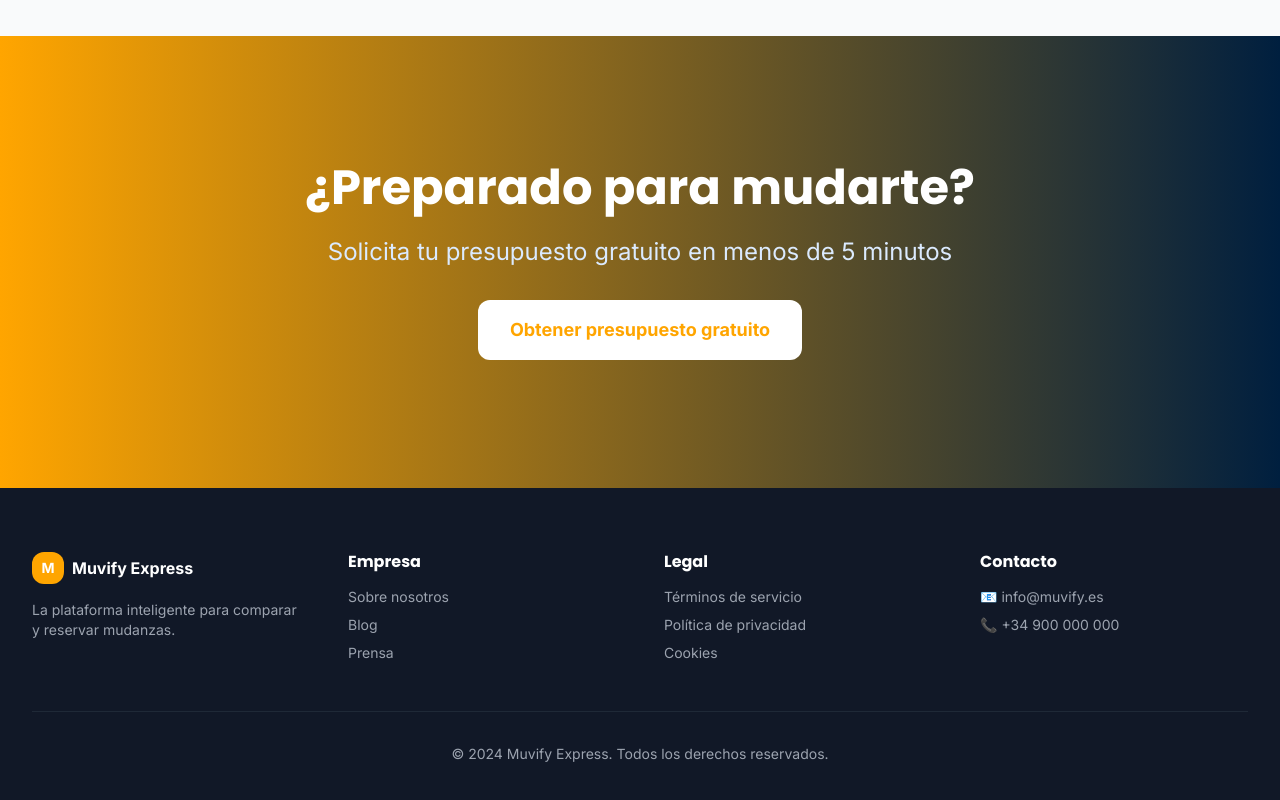
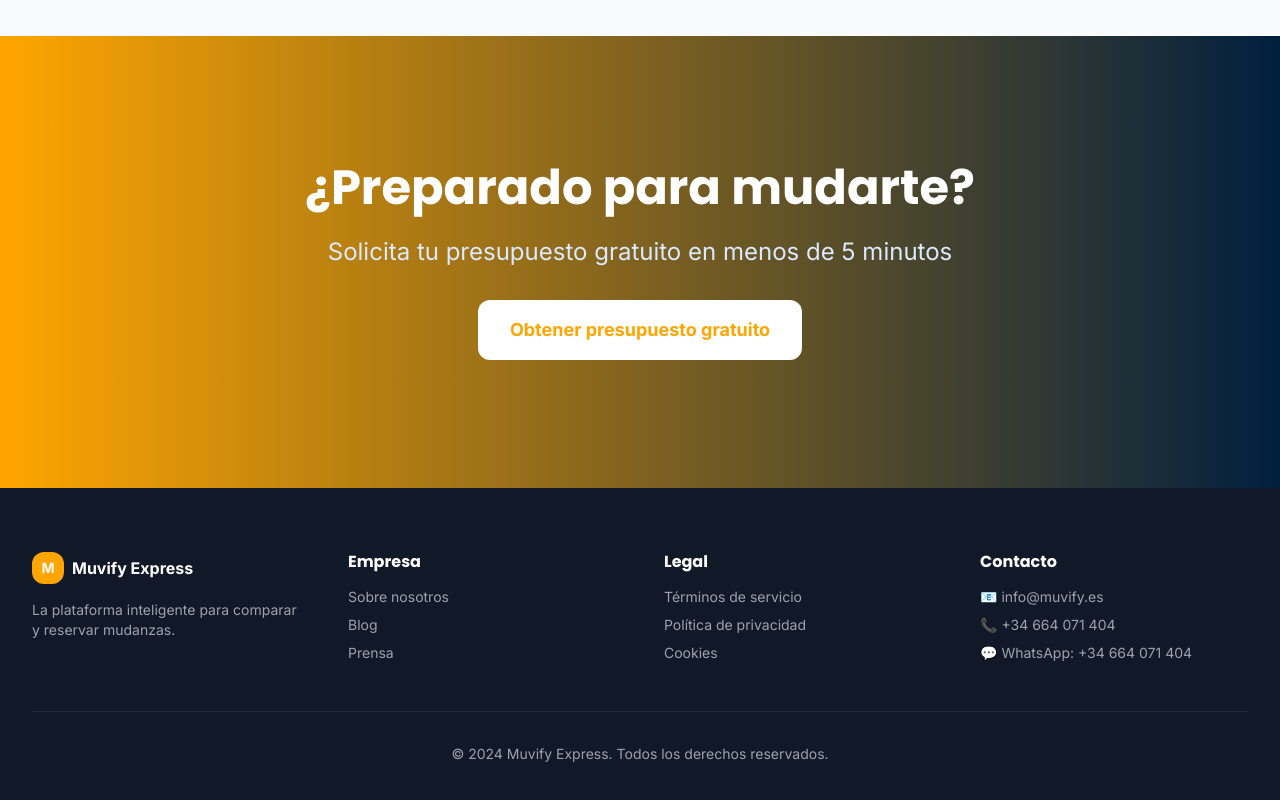
Before and after one commit to joiceburgos29-PNG/muvifyexpress, a Vue app: page / in a window 1280 px wide. Shown: the part 3430-4230 px from the top of the page. Built offline with nearby package versions, Linux system fonts and the light colour scheme.

Commit message:
📞 Actualización número de contacto: +34 664 071 404
- Cambio de número genérico +34 900 000 000 a +34 664 071 404
- Añadido link de WhatsApp directo al contacto
- Link telefónico funcional en footer
- Links con hover effect en amarillo

```diff
--- a/src/views/Home.vue
+++ b/src/views/Home.vue
@@ -250,7 +250,8 @@
             <h4 class="text-white font-bold mb-4">Contacto</h4>
             <ul class="space-y-2 text-sm">
               <li>📧 <a href="mailto:info@muvify.es" class="hover:text-white transition">info@muvify.es</a></li>
-              <li>📞 <a href="tel:+34900000000" class="hover:text-white transition">+34 900 000 000</a></li>
+              <li>📞 <a href="tel:+34664071404" class="hover:text-white transition">+34 664 071 404</a></li>
+              <li>💬 <a href="https://wa.me/34664071404" target="_blank" rel="noopener noreferrer" class="hover:text-white transition">WhatsApp: +34 664 071 404</a></li>
             </ul>
           </div>
         </div>
```
